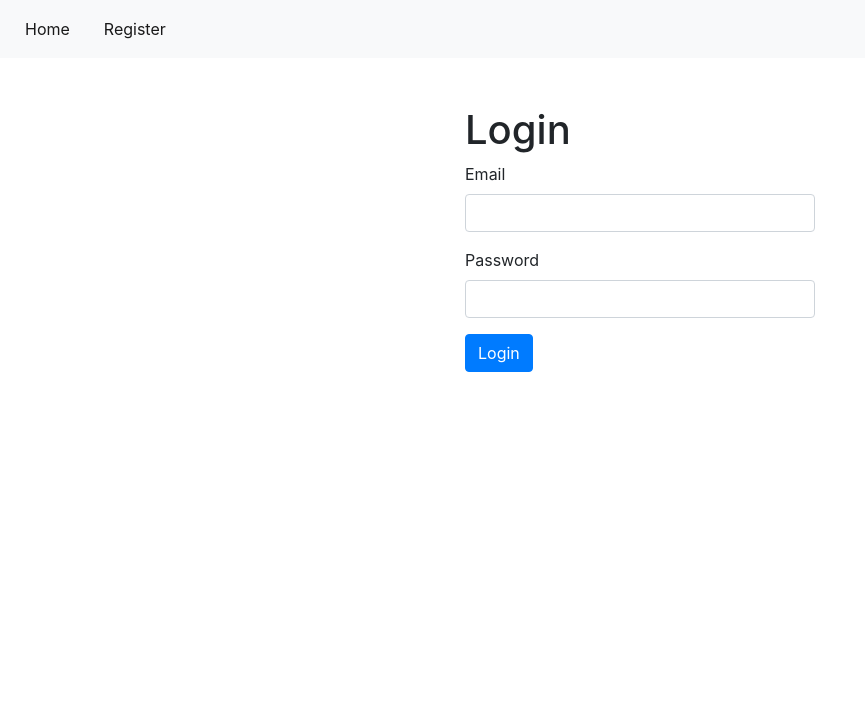
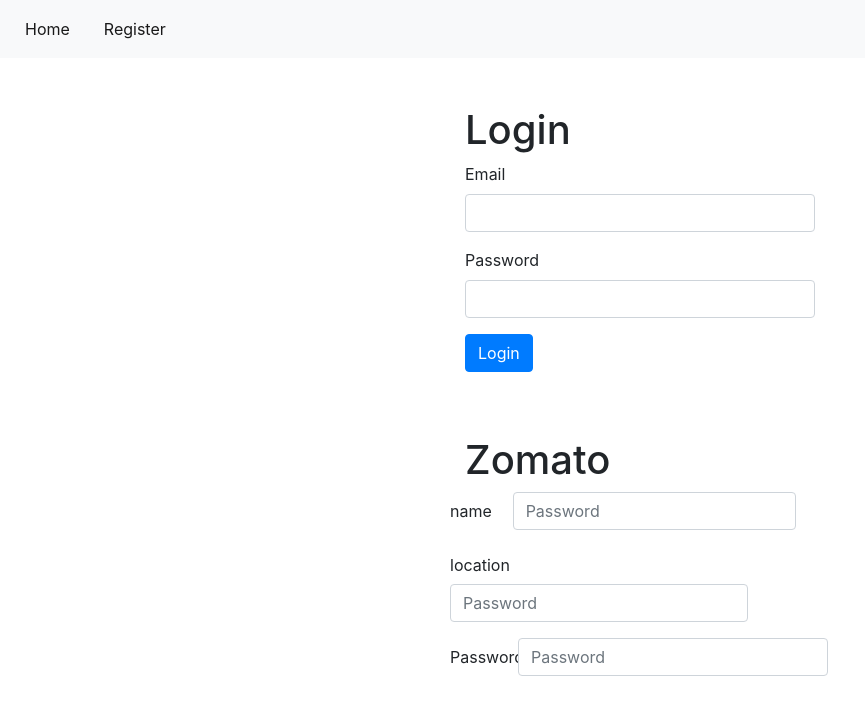
Before and after one commit to Restaurant-Search/restaurant-search, a plain HTML site: page client/index.html in a window 1280 px wide. Shown: the whole page, without its empty margins (0-865 px from the left). Drawn offline with nearby package versions, Linux system fonts and the light colour scheme.

Commit message:
1. Perbaikan conflict

```diff
--- a/client/index.html
+++ b/client/index.html
@@ -4,7 +4,8 @@
   <!-- meta tag   -->
   <meta charset="UTF-8">
   <meta name="viewport" content="width=device-width, initial-scale=1.0">
-  <meta name="google-signin-client_id" content="790332648718-5ij89p1a3db2kkas7g28833sd2iqo3ku.apps.googleusercontent.com">
+  <meta name="google-signin-client_id"
+    content="790332648718-5ij89p1a3db2kkas7g28833sd2iqo3ku.apps.googleusercontent.com">
   <!-- CSS -->
   <link rel="stylesheet" href="https://cdn.jsdelivr.net/npm/bootstrap@4.5.3/dist/css/bootstrap.min.css"
     integrity="sha384-TX8t27EcRE3e/ihU7zmQxVncDAy5uIKz4rEkgIXeMed4M0jlfIDPvg6uqKI2xXr2" crossorigin="anonymous">
@@ -80,9 +81,40 @@
     </div>
   </section>
 
-  <!-- ajax -->
-  <script src="https://ajax.googleapis.com/ajax/libs/jquery/3.5.1/jquery.min.js"></script>
-  <!-- Oauth -->
+  <!-- form -->
+  <section class="container" id="content">
+    <div class="row justify-content-center mt-5">
+      <div class="col-4">
+        <h1>Zomato</h1>
+        <form onsubmit="register(event)">
+          <div class="form-group row">
+            <div class="form-group row">
+              <label for="inputPassword" class="col-sm-2 col-form-label">name</label>
+              <div class="col-sm-10">
+                <input type="password" class="form-control" id="inputPassword" placeholder="Password">
+              </div>
+            </div>
+            <div class="form-group row">
+              <label for="inputPassword" class="col-sm-5 col-form-label">location</label>
+              <div class="col-sm-10">
+                <input type="password" class="form-control" id="inputPassword" placeholder="Password">
+              </div>
+            </div>
+            <div class="form-group row">
+              <label for="inputPassword" class="col-sm-2 col-form-label">Password</label>
+              <div class="col-sm-10">
+                <input type="password" class="form-control" id="inputPassword" placeholder="Password">
+              </div>
+            </div>
+          </form>
+        </div>
+      </div>
+    </div>
+    </section>
+
+    <!-- ajax -->
+    <script src="https://ajax.googleapis.com/ajax/libs/jquery/3.5.1/jquery.min.js"></script>
+    <!-- Oauth -->
   <script src="https://apis.google.com/js/platform.js" async defer></script>
   <script src="main.js"></script>
 </body>
--- a/client/main.js
+++ b/client/main.js
@@ -103,7 +103,7 @@
   })
     .done(response => {
       localStorage.setItem('access_token', response.access_token)
-      $("#register").hide()
+      $("#navBtn").hide()
       $("#login").hide()
       $("#logout").show()
       $("#content").show()
```
